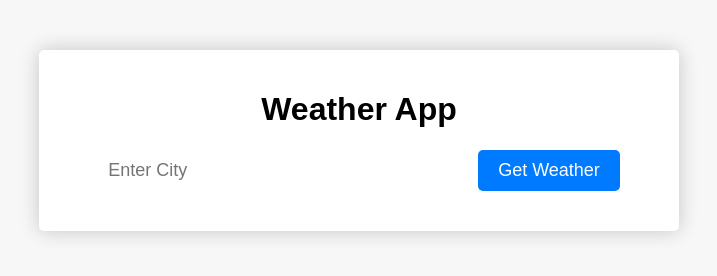
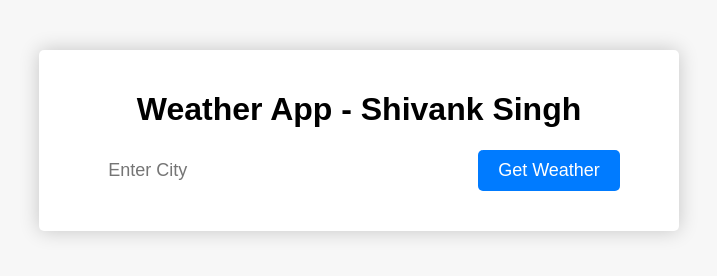
Before and after one commit to Shiripandey/weatherapp, a plain HTML site: page weather app/index.html in a window 1280 px wide. Shown: the whole page, without its empty margins (281-998 px from the left). Drawn offline with Linux system fonts and the light colour scheme.

Commit message:
changes made

```diff
--- a/weather app/index.html
+++ b/weather app/index.html
@@ -9,7 +9,7 @@
   </head>
   <body>
     <div class="container">
-      <h1>Weather App</h1>
+      <h1>Weather App - Shivank Singh</h1>
       <form>
         <input type="text" id="city-input" placeholder="Enter City" />
         <input type="submit" value="Get Weather" />
```
